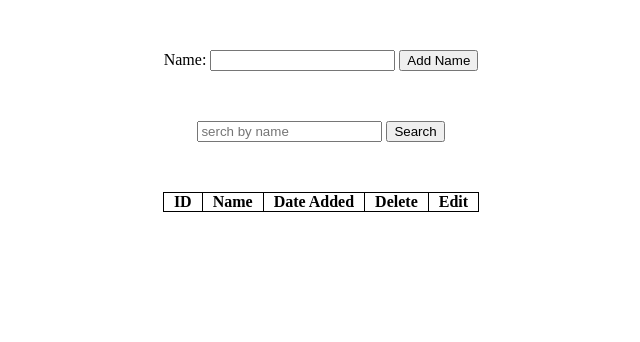
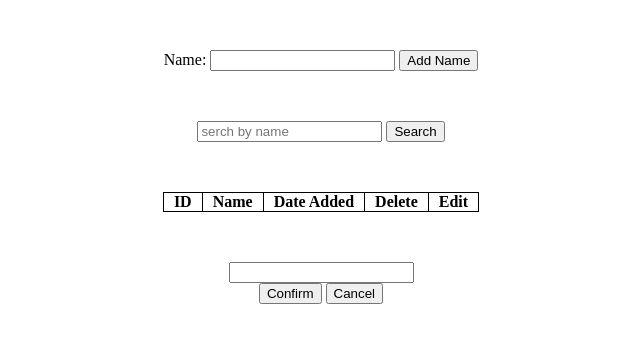
Before and after one commit to pandacase/simple-full-stack-app, a plain HTML site: page client/index.html in a window 1280 px wide. Shown: the whole page, without its empty margins (319-959 px from the left). Drawn offline with Linux system fonts and the light colour scheme; no server answers.

Commit message:
Update index.html

```diff
--- a/client/index.html
+++ b/client/index.html
@@ -30,11 +30,14 @@
             <tbody></tbody>
         </table>
 
-        <section hidden id="update-row">
-            <label>Name:</label>
-            <input type="text" id="update-name-input">
-            <button id="update-row-btn">Update</button>
-        </section>
+        <div id="editModalBackground">
+            <div id="editModal">
+                <input placeholder="" type="text" id="editInput">
+                <br>
+                <button id="editConfirmBtn">Confirm</button>
+                <button id="editCloseBtn">Cancel</button>
+            </div>
+        </div>
         <script src="./index.js"></script>
     </main>
 </body>
```
